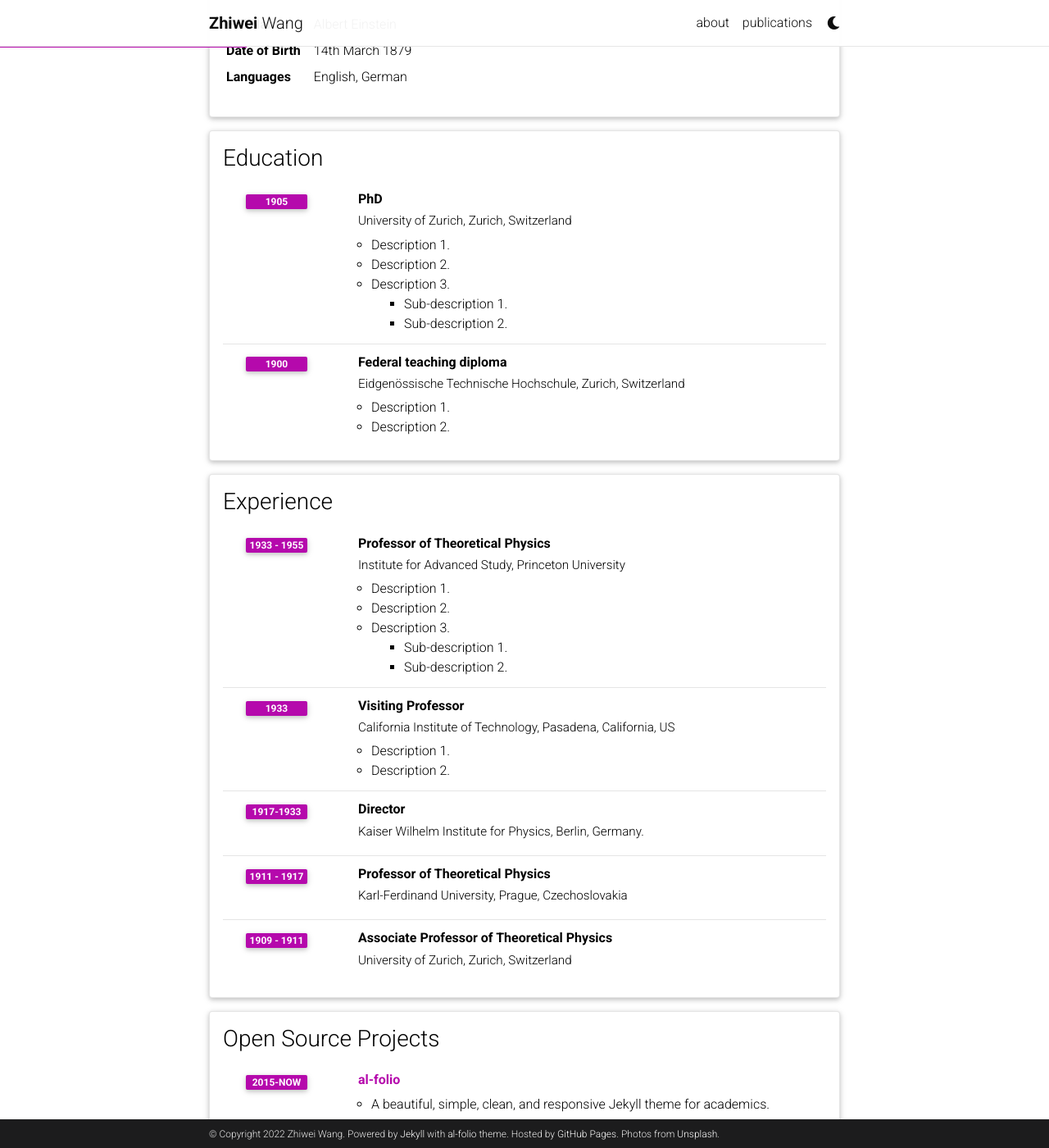
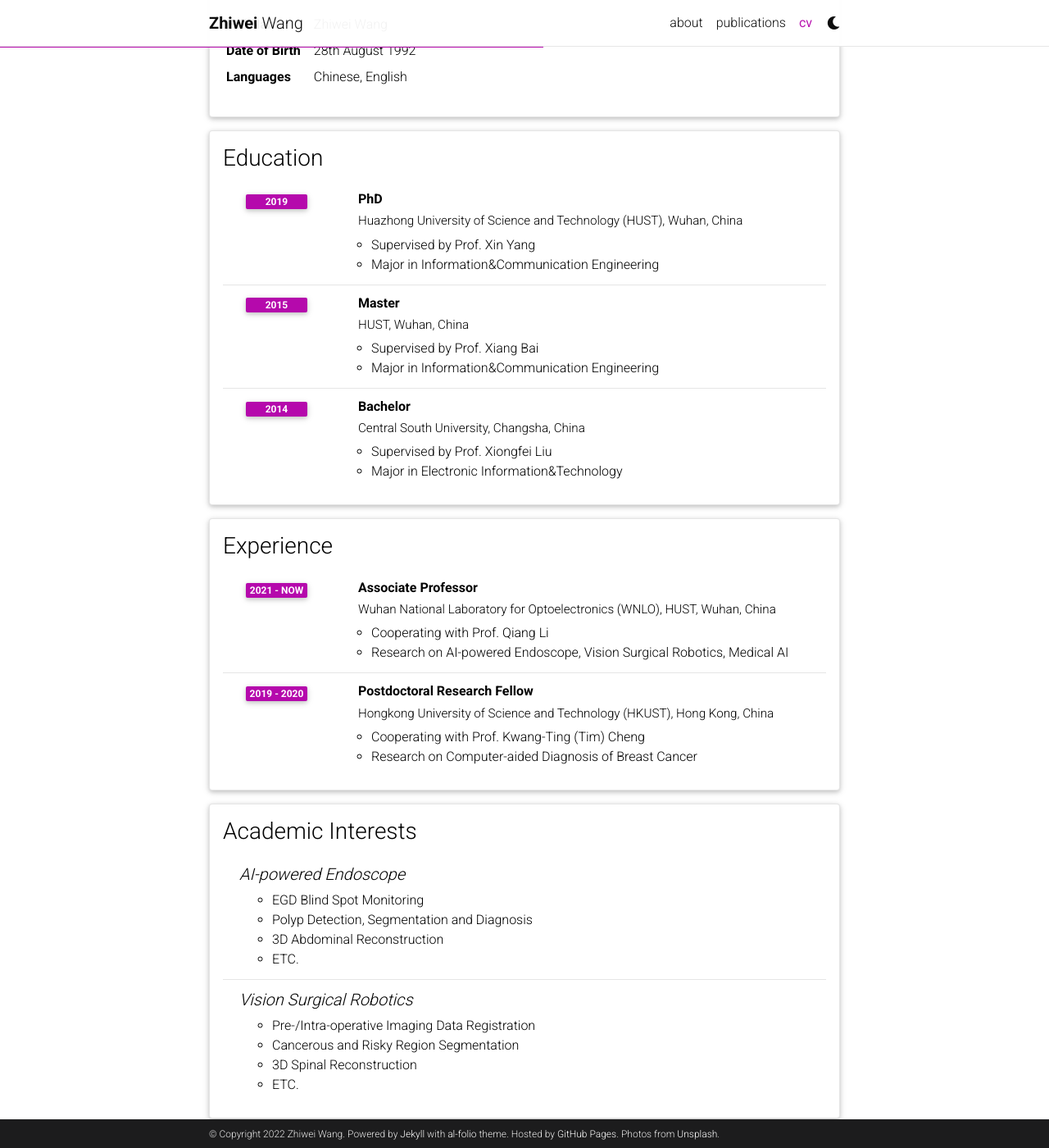
Before and after one commit to Andysis/andysis.github.io, a Jekyll site: the page built from _pages/cv.md, in a window 1280 px wide and 1400 px high, scrolled down 234 px. Shown: the whole window at 82% size. Built offline with Jekyll 4.4.1, drawn with Linux system fonts in a browser that asks for light colours; a style sheet for code colours, icons or effects is not loaded; some of the changed text lies outside the part shown.

Commit message:
refreshed

```diff
--- a/_data/cv.yml
+++ b/_data/cv.yml
@@ -2,96 +2,86 @@
   type: map
   contents:
     - name: Full Name
-      value: Albert Einstein
+      value: Zhiwei Wang
     - name: Date of Birth
-      value: 14th March 1879
+      value: 28th August 1992
     - name: Languages
-      value: English, German
+      value: Chinese, English
 
 - title: Education
   type: time_table
   contents:
     - title: PhD
-      institution: University of Zurich, Zurich, Switzerland
-      year: 1905
+      institution: Huazhong University of Science and Technology (HUST), Wuhan, China
+      year: 2019
       description:
-        - Description 1.
-        - Description 2.
-        - title: Description 3.
-          contents:
-            - Sub-description 1.
-            - Sub-description 2.
-    - title: Federal teaching diploma
-      institution: Eidgenössische Technische Hochschule, Zurich, Switzerland
-      year: 1900
+        - Supervised by Prof. Xin Yang
+        - Major in Information&Communication Engineering
+    - title: Master
+      institution: HUST, Wuhan, China
+      year: 2015
       description:
-        - Description 1.
-        - Description 2.
+        - Supervised by Prof. Xiang Bai
+        - Major in Information&Communication Engineering
+    - title: Bachelor
+      institution: Central South University, Changsha, China
+      year: 2014
+      description:
+        - Supervised by Prof. Xiongfei Liu
+        - Major in Electronic Information&Technology
 
 - title: Experience
   type: time_table
   contents:
-    - title: Professor of Theoretical Physics
-      institution: Institute for Advanced Study, Princeton University
-      year: 1933 - 1955
+    - title: Associate Professor
+      institution: Wuhan National Laboratory for Optoelectronics (WNLO), HUST, Wuhan, China
+      year: 2021 - now
       description:
-        - Description 1.
-        - Description 2.
-        - title: Description 3.
-          contents:
-            - Sub-description 1.
-            - Sub-description 2.
-    - title: Visiting Professor
-      institution: California Institute of Technology, Pasadena, California, US
-      year: 1933
+        - Cooperating with Prof. Qiang Li
+        - Research on AI-powered Endoscope, Vision Surgical Robotics, Medical AI
+
+    - title: Postdoctoral Research Fellow
+      institution: Hongkong University of Science and Technology (HKUST), Hong Kong, China
+      year: 2019 - 2020
       description:
-        - Description 1.
-        - Description 2.
+        - Cooperating with Prof. Kwang-Ting (Tim) Cheng
+        - Research on Computer-aided Diagnosis of Breast Cancer
 
-    - title: Director
-      institution: Kaiser Wilhelm Institute for Physics, Berlin, Germany.
-      year: 1917-1933
+# - title: Open Source Projects
+#   type: time_table
+#   contents:
+#     - title: <a href="https://github.com/alshedivat/al-folio">al-folio</a>
+#       year: 2015-now
+#       description: A beautiful, simple, clean, and responsive Jekyll theme for academics.
 
-    - title: Professor of Theoretical Physics
-      institution: Karl-Ferdinand University, Prague, Czechoslovakia
-      year: 1911 - 1917
-      description:
-
-    - title: Associate Professor of Theoretical Physics
-      institution: University of Zurich, Zurich, Switzerland
-      year: 1909 - 1911
-
-- title: Open Source Projects
-  type: time_table
-  contents:
-    - title: <a href="https://github.com/alshedivat/al-folio">al-folio</a>
-      year: 2015-now
-      description: A beautiful, simple, clean, and responsive Jekyll theme for academics.
-
-- title: Honors and Awards
-  type: time_table
-  contents:
-    - year: 1921
-      items:
-        - Nobel Prize in Physics
-        - Matteucci Medal
-    - year: 2029
-      items:
-        - Max Planck Medal
+# - title: Honors and Awards
+#   type: time_table
+#   contents:
+#     - year: 1921
+#       items:
+#         - Nobel Prize in Physics
+#         - Matteucci Medal
+#     - year: 2029
+#       items:
+#         - Max Planck Medal
 
 - title: Academic Interests
   type: nested_list
   contents:
-    - title: Topic 1.
+    - title: AI-powered Endoscope
       items:
-        - Description 1.
-        - Description 2.
-    - title: Topic 2.
+        - EGD Blind Spot Monitoring
+        - Polyp Detection, Segmentation and Diagnosis
+        - 3D Abdominal Reconstruction
+        - ETC.
+    - title: Vision Surgical Robotics
       items:
-        - Description 1.
-        - Description 2.
+        - Pre-/Intra-operative Imaging Data Registration
+        - Cancerous and Risky Region Segmentation
+        - 3D Spinal Reconstruction
+        - ETC.
 
 - title: Other Interests
   type: list
   contents:
-    - <u>Hobbies:</u> Hobby 1, Hobby 2, etc.
+    - Watching movies, Playing with my son, etc.
```
Also changed, not shown: _pages/cv.md (+3 -3 lines).
